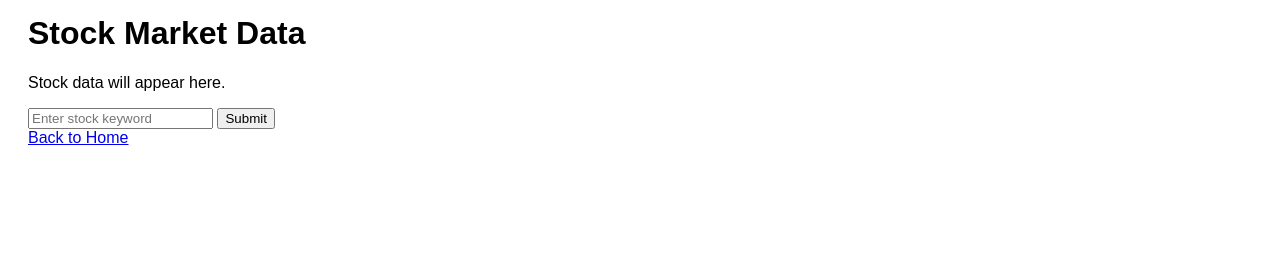
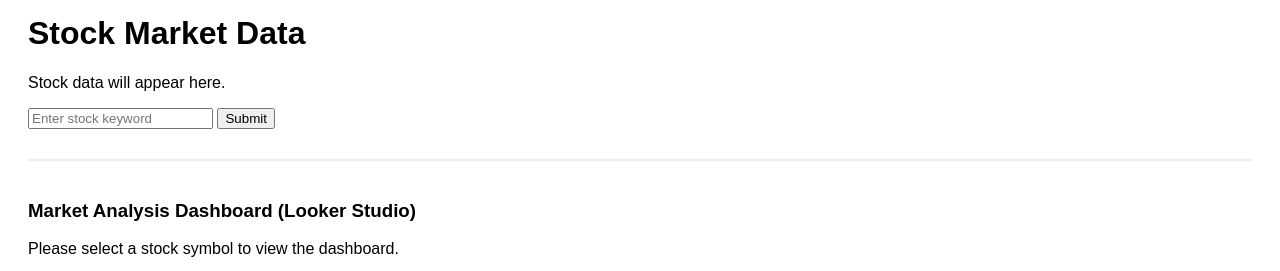
Before and after one commit to Rohith-GCP-projects/Global-Currency-and-Commodity-Market-Analyzer, a Flask app: page /stocks in a window 1280 px wide. Shown: the part 34-305 px from the top of the page. Before the commit the page ends 179 px from the top, so only its background shows below. Run offline with Flask 3, Linux system fonts and the light colour scheme.

Commit message:
looker studio merge

```diff
--- a/main.py
+++ b/main.py
@@ -56,7 +56,7 @@ def stocks_page():
     if symbol:
         stock_details = get_stocks_data(symbol)
         insert_stock_data(symbol, stock_details)
-        return render_template('stocks.html', stock_details=stock_details)
+        return render_template('stocks.html', stock_details=stock_details, selected_symbol=symbol)
 
     return render_template('stocks.html')
 
--- a/templates/stocks.html
+++ b/templates/stocks.html
@@ -7,6 +7,12 @@
         body {
             font-family: Arial;
             padding: 20px;
+        }
+
+        .dashboard-container {
+            margin-top: 30px;
+            border-top: 2px solid #eee;
+            padding-top: 20px;
         }
     </style>
 </head>
@@ -32,12 +38,36 @@
         {% endif %}
 
         {% if stock_details %}
-        <h3>Stock Data for Selected Symbol:</h3>
+        <h3>Stock Data for Selected Symbol: {{ selected_symbol }}</h3>
         <pre>{{ stock_details | tojson(indent=2) }}</pre>
         {% endif %}
     </form>
 
-    <!-- <label name="stock_list">{{ data }}</label> -->
+    <div class="dashboard-container">
+        <h3>Market Analysis Dashboard (Looker Studio)</h3>
+        {% if selected_symbol %}
+        <p>Showing data for: <strong>{{ selected_symbol }}</strong></p>
+        <!--
+                To make this work, you need to:
+                1. Create a Parameter in Looker Studio named 'SelectedSymbol' (type: Text).
+                2. Use this parameter in your BigQuery Custom Query:
+                   SELECT * FROM `your_table` WHERE symbol = @SelectedSymbol
+                3. Replace YOUR_REPORT_ID below.
+    -->
+        <!-- https://lookerstudio.google.com/u/0/reporting/create?c.mode=edit&c.source=BQ_UI&ds.type=CUSTOM_QUERY&ds.connector=BIG_QUERY&ds.sql=select%20*%20from%20%60commodity-market-analyzer.stocks_dataset.stocks_dataset%60%20where%20symbol%20%3D%20%27AAPL34.SAO%27;&ds.billingProjectId=commodity-market-analyzer&ds.projectId=commodity-market-analyzer&ds.tableId=anoncd0aa255_e546_471c_88d1_57df6c419c43&ds.datasetId=_875fb093cb36dc17a7790c75756485e44e2d7fed&ds.sqlType=STANDARD_SQL -->
+        {% set base_url = "https://lookerstudio.google.com/reporting/e6dc7662-9f39-467c-aaf7-8dfdfa2fd999" %}
+        {% set params = '{"SelectedSymbol":"' ~ selected_symbol ~ '"}' %}
+        <iframe width="100%" height="600" src="{{ base_url }}?params={{ params | urlencode }}" frameborder="0"
+            style="border:0" allowfullscreen></iframe>
+        {% else %}
+        <p>Please select a stock symbol to view the dashboard.</p>
+        <iframe width="100%" height="600"
+            src="https://lookerstudio.google.com/reporting/e6dc7662-9f39-467c-aaf7-8dfdfa2fd999" frameborder="0"
+            style="border:0" allowfullscreen></iframe>
+        {% endif %}
+    </div>
+
+    <br>
     <a href="/">Back to Home</a>
 </body>
 
```
